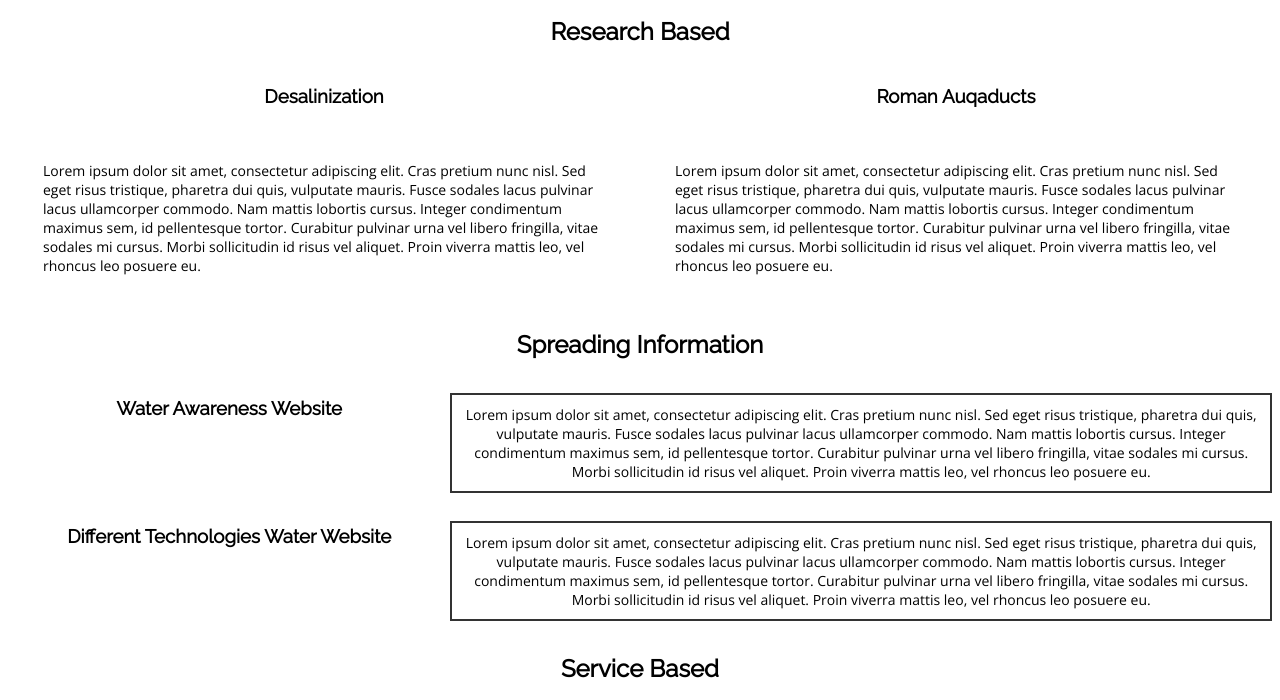
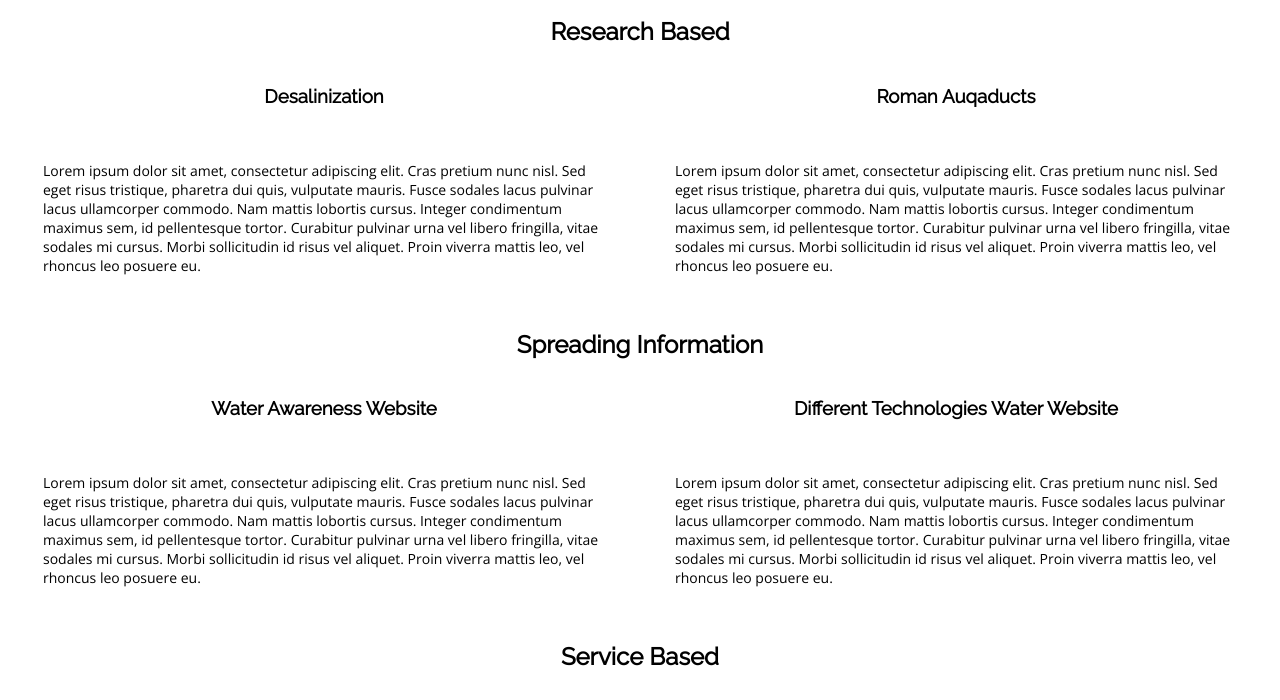
Before and after one commit to Jordantayl/Senior-Connect-Page, a plain HTML site: page index.html in a window 1280 px wide. Shown: the part 87-787 px from the top of the page. Drawn offline with nearby package versions, Linux system fonts and the light colour scheme.

Commit message:
Final basic design

```diff
--- a/index.html
+++ b/index.html
@@ -15,7 +15,7 @@
     </div>
     <div class="research">
         <h2>Research Based</h2>
-        <div class="proj-1">
+        <div class="proj">
             <h3>Desalinization</h3>
             <h3>Roman Auqaducts</h3>
                 <p>Lorem ipsum dolor sit amet, consectetur adipiscing elit. Cras pretium nunc nisl. Sed eget risus tristique, pharetra dui quis, vulputate mauris. Fusce sodales lacus pulvinar lacus ullamcorper commodo. Nam mattis lobortis cursus. Integer condimentum maximus sem, id pellentesque tortor. Curabitur pulvinar urna vel libero fringilla, vitae sodales mi cursus. Morbi sollicitudin id risus vel aliquet. Proin viverra mattis leo, vel rhoncus leo posuere eu.</p>
@@ -24,10 +24,10 @@
     </div>
     <div class="website">
         <h2>Spreading Information</h2>
-        <div class="proj-2">
+        <div class="proj">
             <h3>Water Awareness Website</h3>
+            <h3>Different Technologies Water Website</h3>
                 <p>Lorem ipsum dolor sit amet, consectetur adipiscing elit. Cras pretium nunc nisl. Sed eget risus tristique, pharetra dui quis, vulputate mauris. Fusce sodales lacus pulvinar lacus ullamcorper commodo. Nam mattis lobortis cursus. Integer condimentum maximus sem, id pellentesque tortor. Curabitur pulvinar urna vel libero fringilla, vitae sodales mi cursus. Morbi sollicitudin id risus vel aliquet. Proin viverra mattis leo, vel rhoncus leo posuere eu.</p>
-            <h3>Different Technologies Water Website</h3>
                 <p>Lorem ipsum dolor sit amet, consectetur adipiscing elit. Cras pretium nunc nisl. Sed eget risus tristique, pharetra dui quis, vulputate mauris. Fusce sodales lacus pulvinar lacus ullamcorper commodo. Nam mattis lobortis cursus. Integer condimentum maximus sem, id pellentesque tortor. Curabitur pulvinar urna vel libero fringilla, vitae sodales mi cursus. Morbi sollicitudin id risus vel aliquet. Proin viverra mattis leo, vel rhoncus leo posuere eu.</p>
         </div>
     </div>
@@ -35,8 +35,8 @@
         <h2>Service Based</h2>
         <div class="proj">
             <h3>Dance Fundraiser for Water Wells</h3>
+            <h3>Educating and Presenting to Young Kids</h3>
                 <p>Lorem ipsum dolor sit amet, consectetur adipiscing elit. Cras pretium nunc nisl. Sed eget risus tristique, pharetra dui quis, vulputate mauris. Fusce sodales lacus pulvinar lacus ullamcorper commodo. Nam mattis lobortis cursus. Integer condimentum maximus sem, id pellentesque tortor. Curabitur pulvinar urna vel libero fringilla, vitae sodales mi cursus. Morbi sollicitudin id risus vel aliquet. Proin viverra mattis leo, vel rhoncus leo posuere eu.</p>
-            <h3>Educating and Presenting to Young Kids</h3>
                 <p>Lorem ipsum dolor sit amet, consectetur adipiscing elit. Cras pretium nunc nisl. Sed eget risus tristique, pharetra dui quis, vulputate mauris. Fusce sodales lacus pulvinar lacus ullamcorper commodo. Nam mattis lobortis cursus. Integer condimentum maximus sem, id pellentesque tortor. Curabitur pulvinar urna vel libero fringilla, vitae sodales mi cursus. Morbi sollicitudin id risus vel aliquet. Proin viverra mattis leo, vel rhoncus leo posuere eu.</p>
         </div>
     </div>
--- a/style.css
+++ b/style.css
@@ -9,26 +9,13 @@ h2 {
 
 
 
-.proj-1 {
+.proj {
     display: grid;
     grid-template-columns: 50% 50%;
 }
-.proj-1 p {
+.proj p {
     padding: 15px;
     font-size: 14px;
     margin: 20px;
     font-family: 'Open Sans', sans-serif;
 }
-
-
-.proj-2 {
-    display: grid;
-    grid-template-columns: 35% 65%;
-}
-.proj-2 p {
-    border: 2px solid #333;
-    padding: 10px;
-    font-size: 14px;
-    text-align: center;
-    font-family: 'Open Sans', sans-serif;
-}
```
